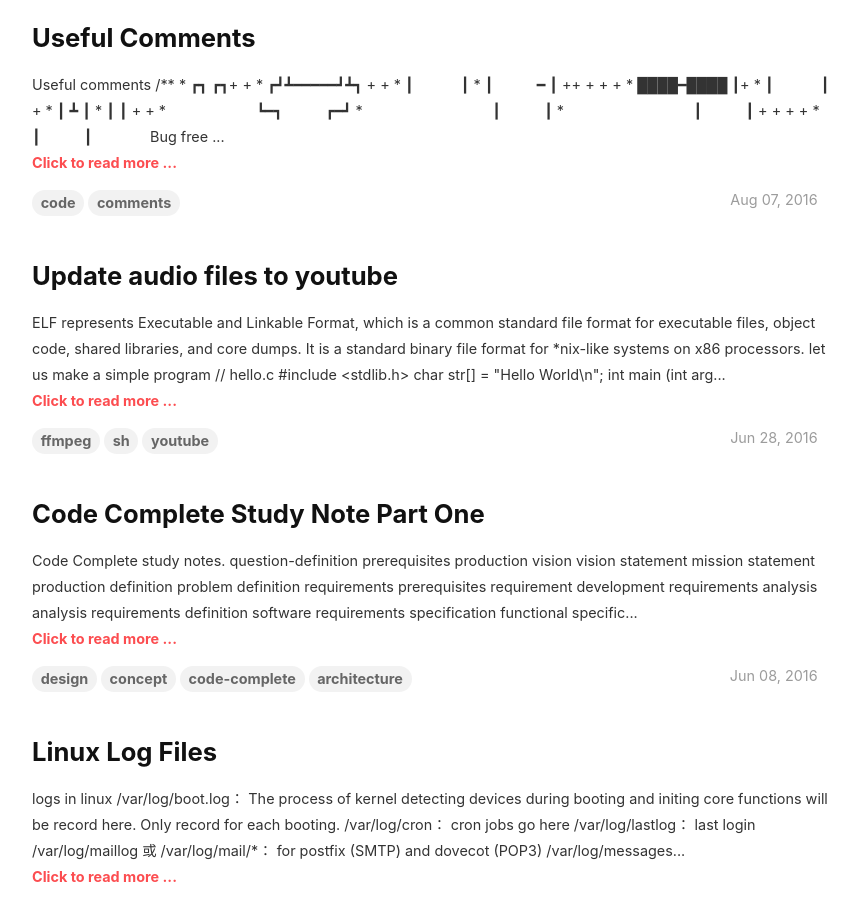
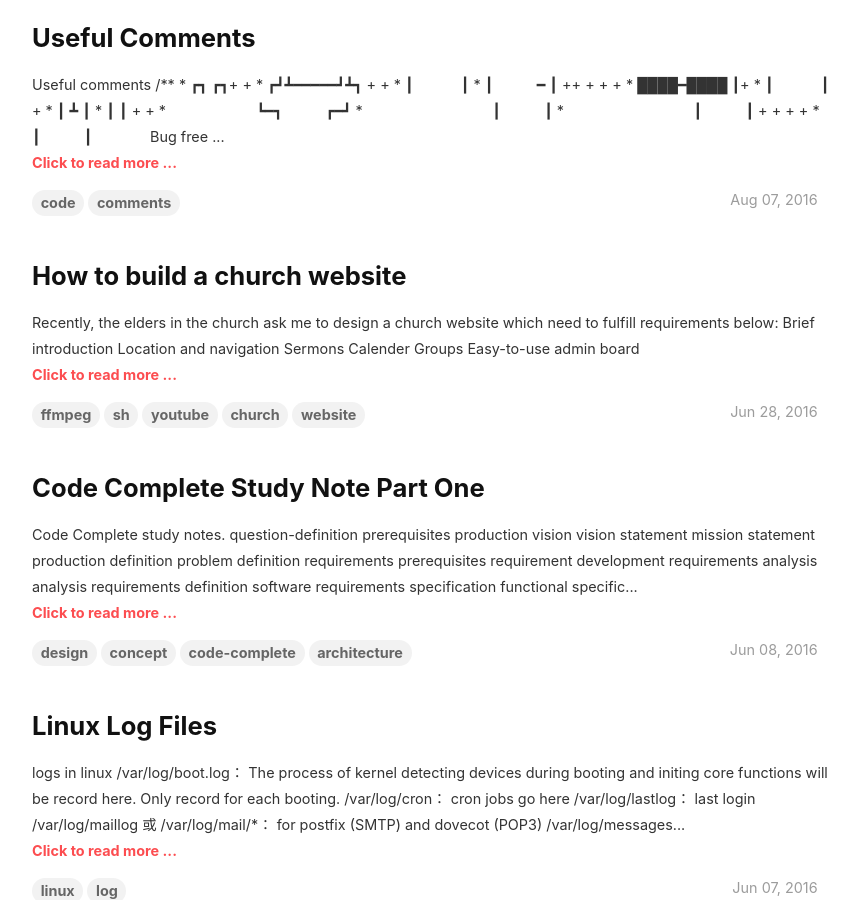
Before and after one commit to jerry153fish/jerry153fish.github.io, a Jekyll site: the page built from index.html, in a window 1280 px wide and 900 px high, scrolled down 4001 px. Shown: the whole window, without its empty margins (208-1066 px from the left). Built offline with Jekyll 4.4.1, drawn with Linux system fonts in a browser that asks for light colours; nearby versions of some CDN libraries; the list of posts is cut into pages by our own code.

````diff
--- a/_includes/utils/google-analytics.html
+++ b/_includes/utils/google-analytics.html
@@ -9,5 +9,8 @@
     ga('create', '{{ site.ga_tracking_id }}', 'auto');
     ga('send', 'pageview');
 </script>
+
+<!-- Go to www.addthis.com/dashboard to customize your tools -->
+<script type="text/javascript" src="//s7.addthis.com/js/300/addthis_widget.js#pubid=ra-5a559ea7c0c744a6"></script>
 <!-- End Google Analytics -->
 {% endif %}
--- /dev/null
+++ b/_posts/2016-06-28-how-to-build-a-church-website.md
@@ -0,0 +1,15 @@
+---
+layout: post
+title: How to build a church website
+key: 20171111
+tags: ffmpeg sh youtube church website
+---
+
+Recently, the elders in the church ask me to design a church website which need to fulfill requirements below:
+
+* Brief introduction
+* Location and navigation
+* Sermons
+* Calender
+* Groups
+* Easy-to-use admin board
--- a/_posts/2016-06-28-update-audio-to-youtube.md
+++ /dev/null
@@ -1,63 +0,0 @@
----
-layout: post
-title: Update audio files to youtube
-key: 20171111
-tags: ffmpeg sh youtube
----
-
-ELF represents Executable and Linkable Format, which is a common standard file format for executable files, object code, shared libraries, and core dumps. It is a standard binary file format for *nix-like systems on x86 processors.
-
-let us make a simple program
-
-```c
-// hello.c
-#include <stdlib.h>
-char str[] = "Hello World\n";
-int main (int argc, char** argv) {
-    printf("%s", str);
-    return 0;
-}
-```
-
-Then compile it
-
-```sh
-gcc hello.c
-```
-
-### Layout
-
-A ELF file at least contains one ELF header and followed by file data:
-
-* Program header table, describing zero or more memory segments
-* Section header table, describing zero or more sections
-* Data referred to by entries in the program header table or section header table
-
-![elf layout](https://upload.wikimedia.org/wikipedia/commons/thumb/7/77/Elf-layout--en.svg/520px-Elf-layout--en.svg.png)
-
-For example:
-
-```sh
-objdump -h a.out
-```
-
-![elf layout](/assets/img/toyOS/elflayout.png)
-
-As can been seen above, a.out contains may section headers.
-
-### Section headers
-
-Section headers table[^1]
-
-Header Names | Meaning
---- | ---
-.text | for codes
-.data | for global tables, variables, etc
-.bss  | for uninitialized arrays and variable
-.rodata | for strings
-.comment & .note | just comments put there by the compiler/linker toolchain
-.stab & .stabstr |	debugging symbols & similar information.
-
-### Reference
-
-[^1]: OSdev 2017, *ELF*, http://wiki.osdev.org/ELF
````
Also changed, not shown: _posts/2016-06-08-code-complete-notes-part-one.md (+13 -0 lines).
